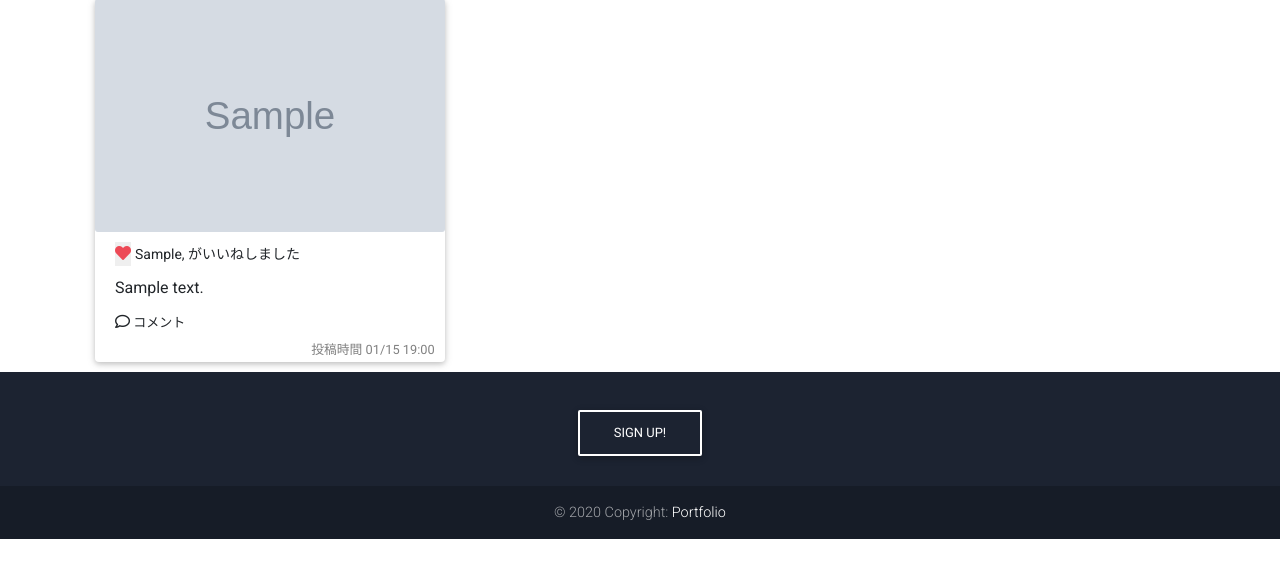
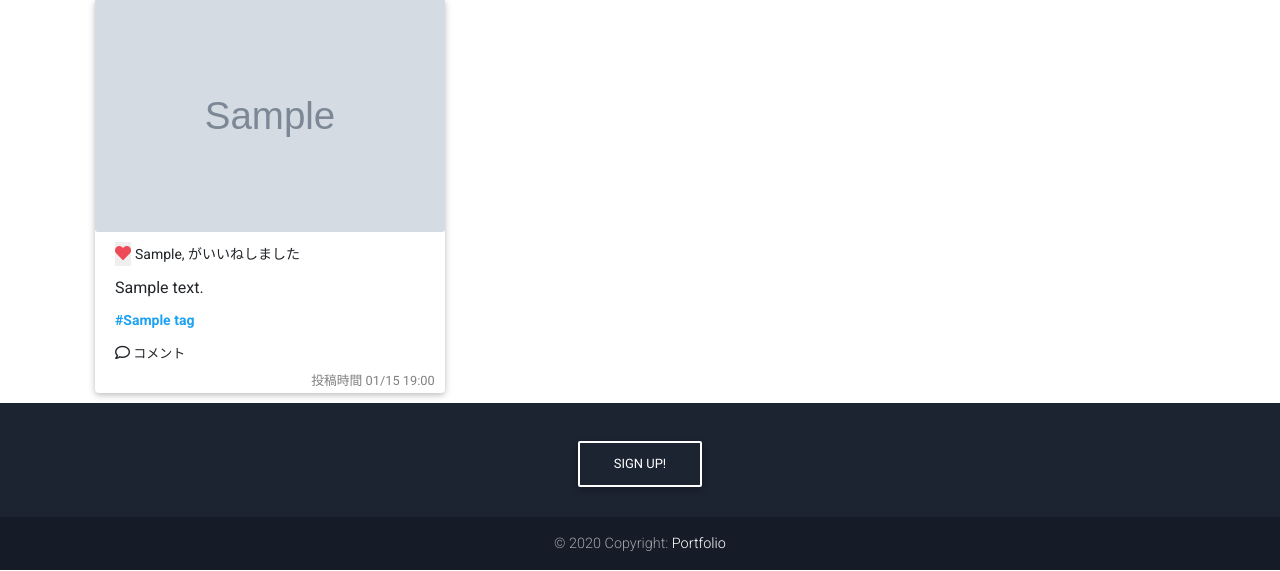
Before and after one commit to ikenoue-ryo/django_postapp, a Django app: page / in a window 1280 px wide. Shown: the part 71-642 px from the top of the page. Run offline with Django 3.2, Linux system fonts and the light colour scheme; a user stored in the database is signed in; tables that the repository leaves empty hold one stand-in row (values such as "Sample post"); grey boxes marked "Sample" are stand-in pictures; some libraries are stand-ins or nearby versions.

Commit message:
タグ機能追加

```diff
--- a/postapp/models.py
+++ b/postapp/models.py
@@ -17,7 +17,7 @@ class Post(models.Model):
     picture4 = models.ImageField(upload_to='image/posts/', blank=True, null=True)
     text = models.TextField(blank=True)
     tag = models.ManyToManyField(Tag, verbose_name='タグ')
-    #relationは関連する記事がない場合記事してせずに保存できる
+    #relationは関連する記事がない場合記事してせずに保存できる。Postと紐づけるからself
     relation = models.ManyToManyField('self', verbose_name='関連', blank=True, null=True)
     created_at = models.DateTimeField(auto_now_add=True, blank=True)
 
--- a/postapp/static/postapp/index.css
+++ b/postapp/static/postapp/index.css
@@ -284,4 +284,13 @@
     width: 556px;
     height: 371px;
   }
+
+  .post_tag{
+    font-weight: 600;
+    font-size: 14px;
+  }
+
+  .post_tag a{
+    color: rgb(29, 161, 242);
+  }
 }
--- a/postapp/urls.py
+++ b/postapp/urls.py
@@ -17,6 +17,5 @@ urlpatterns = [
     path('profile/edit/<int:pk>/', views.ProfileEditView.as_view(), name='profile_edit'),
     path('<postId>/like/', login_required(views.Likes.as_view()), name='like'),
     path('<postId>/comment/', login_required(views.AddComment.as_view()), name='comment'),
-    # path('tag/<str:tag>/', views.TagView.as_view(), name='tag'),
-    path('tag/<str:tag>/', views.tag, name='tag'),
+    path('tag/<str:tag>/', views.Tag.as_view(), name='tag'),
 ]
--- a/postapp/views.py
+++ b/postapp/views.py
@@ -9,13 +9,11 @@ from django.views.generic import TemplateView, ListView, CreateView, DetailView,
 from django.views.generic.edit import CreateView
 from django.views.decorators.http import require_POST
 from django.contrib.auth.forms import AuthenticationForm
-
-
+from django.views import View
+from django.views import generic
 from .forms import LoginForm, SignUpForm, PostForm, ProfileForm
 from .models import Post, Like, Comment, Tag
 from users.models import User, Connection
-from django.views import View
-from django.views import generic
 
 
 class IndexView(ListView):
@@ -36,25 +34,20 @@ class IndexView(ListView):
         return context
 
 
+""" タグ一覧 """
+class Tag(generic.ListView):
+    model = Post
+    template_name = 'postapp/index.html'
 
-""" タグ一覧 """
-class TagView(ListView):
-    model = Tag
-    template_name = 'postapp/index.html'
     def get_queryset(self):
         tag = Tag.objects.get(name=self.kwargs['tag'])
-        queryset = Blog.objects.order_by('-id').filter(tag=tag)
+        queryset = Post.objects.order_by('-id').filter(tag=tag)
         return queryset
 
     def get_context_data(self, **kwargs):
         context = super().get_context_data(**kwargs)
         context['tag_key'] = self.kwargs['tag']
         return context
-
-def tag(request, tag):
-    tag = Tag.objects.get(name=tag)
-    post = Post.objects.filter(tag=tag)
-    return render(request, 'postapp/index.html', { 'tag':tag, 'post':post })
 
 
 class New(CreateView):
--- a/templates/postapp/index.html
+++ b/templates/postapp/index.html
@@ -202,6 +202,13 @@
                     <div class="card-hedder">
                         {{ post.text |truncatechars:18 }}<!--本文-->
                     </div>
+                    <div class="post_tag">
+                        {% for tag in post.tag.all %}
+                            <a href="{% url 'postapp:tag' tag %}">#{{ tag.name }}</a>
+                        {% endfor  %}
+                    </div>
+
+
                     <div class="card-hedder">
                         <a data-toggle="modal" data-target="#modal-follow-{{ post.id }}">
                             <span class="comment_text"><i class="far fa-comment" style="font-size: 15px;"></i>
```
